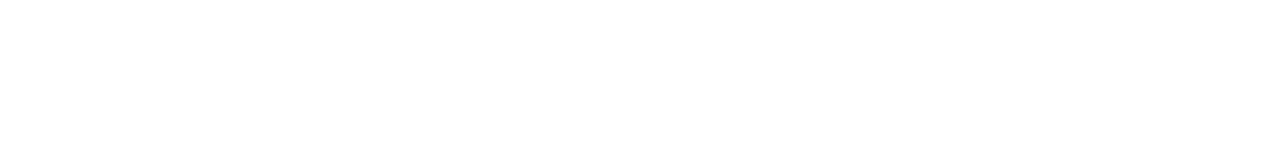
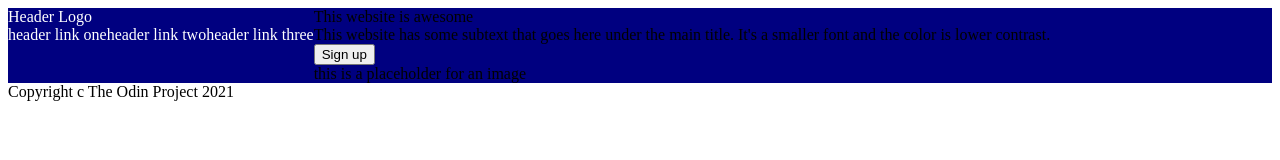
Before and after one commit to tannerjs7/odin-landing-page, a plain HTML site: page index.html in a window 1280 px wide. Drawn offline with Linux system fonts and the light colour scheme.

Commit message:
Add HTML sections and begin work on header
Created 5 distinct sections in index.html, began work on the first of
these sections, and began adding to style.css accordingly

```diff
--- a/index.html
+++ b/index.html
@@ -4,8 +4,43 @@
   <meta charset="UTF-8">
   <meta name="viewport" content="width=device-width, initial-scale=1.0">
   <title>Document</title>
+  <link rel="stylesheet" href="style.css">
 </head>
 <body>
+  <div class="top">
+    <div class="header">
+      <div>Header Logo</div>
+      <ul class="header-links">
+        <li>header link one</li>
+        <li>header link two</li>
+        <li>header link three</li>
+      </ul>
+    </div>
+    <div>
+      <div>This website is awesome</div>
+      <div>
+        This website has some subtext that goes here under
+        the main title. It's a smaller font and the color is lower contrast.
+      </div>
+      <button>Sign up</button>
+      <div>this is a placeholder for an image</div>
+    </div>
+  </div>
 
+  <div class="info">
+
+  </div>
+
+  <div class="quote">
+
+  </div>
+
+  <div class="action">
+
+  </div>
+
+  <div class="footer">
+    Copyright c The Odin Project 2021
+  </div>
 </body>
 </html>
--- a/style.css
+++ b/style.css
@@ -0,0 +1,20 @@
+body {
+  display: flex;
+  flex-direction: column;
+}
+
+.top {
+  display: flex;
+  background-color: navy;
+}
+
+.header {
+  color: white;
+}
+
+.header-links {
+  display: flex;
+  margin: 0 0 0 auto;
+  list-style-type: none;
+  padding: 0;
+}
```
